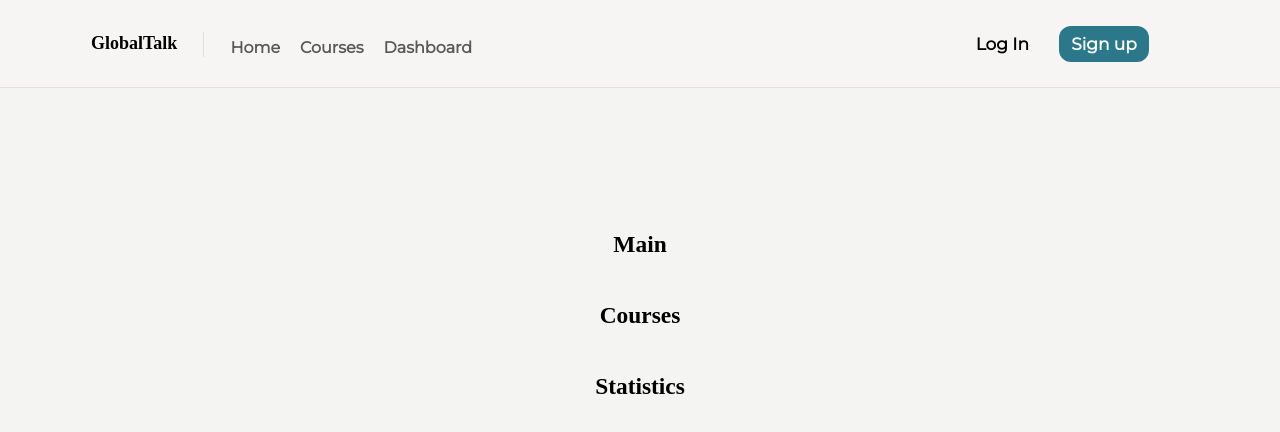
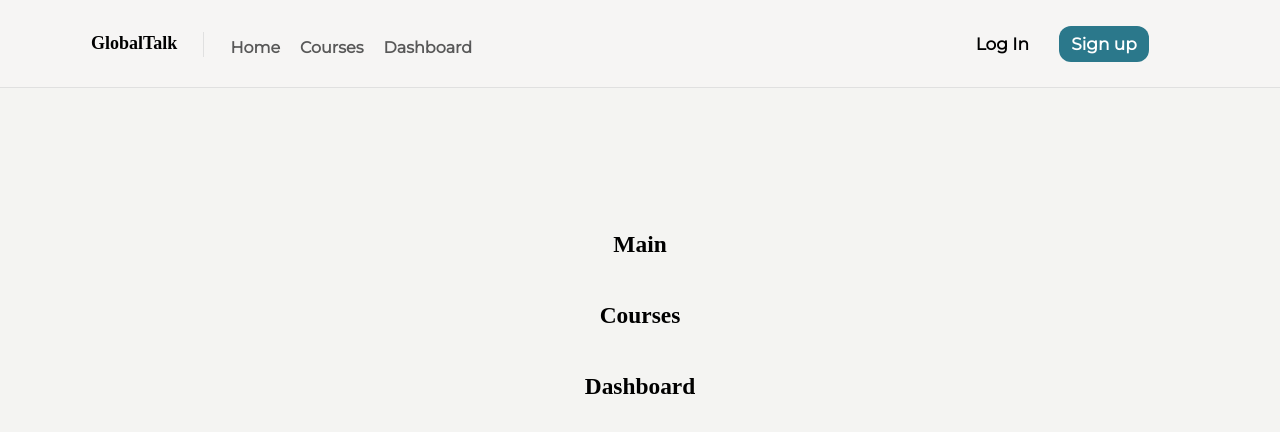
Before and after one commit to thinc-org/hacktoschool-48, a Next.js app in the folder frontend/: page /navigation in a window 1280 px wide. Shown: the top 432 px of the page. Built offline with nearby package versions, Linux system fonts and the light colour scheme; a web font is replaced by a local one.

Commit message:
Update navigation.js

```diff
--- a/frontend/pages/navigation.js
+++ b/frontend/pages/navigation.js
@@ -8,7 +8,8 @@ export default function navigation() {
             <div className={navStyles.navitem}>
                 <Link href='/'><h3>Main</h3></Link>
                 <Link href='/courses'><h3>Courses</h3></Link>
-                <h3>Statistics</h3>
+
+                <Link href='/dashboard'><h3>Dashboard</h3></Link>
             </div>
         </div>
     );
```
